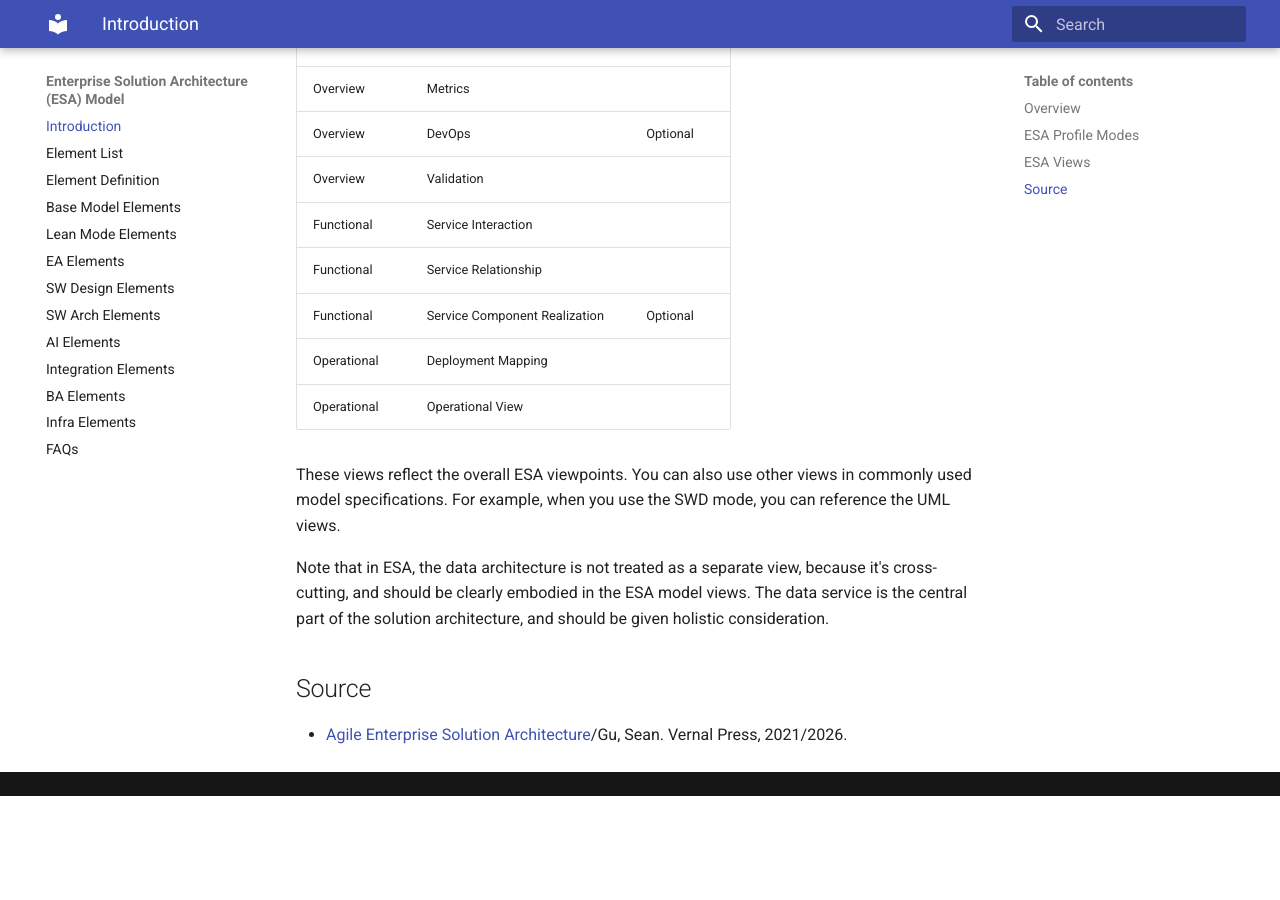
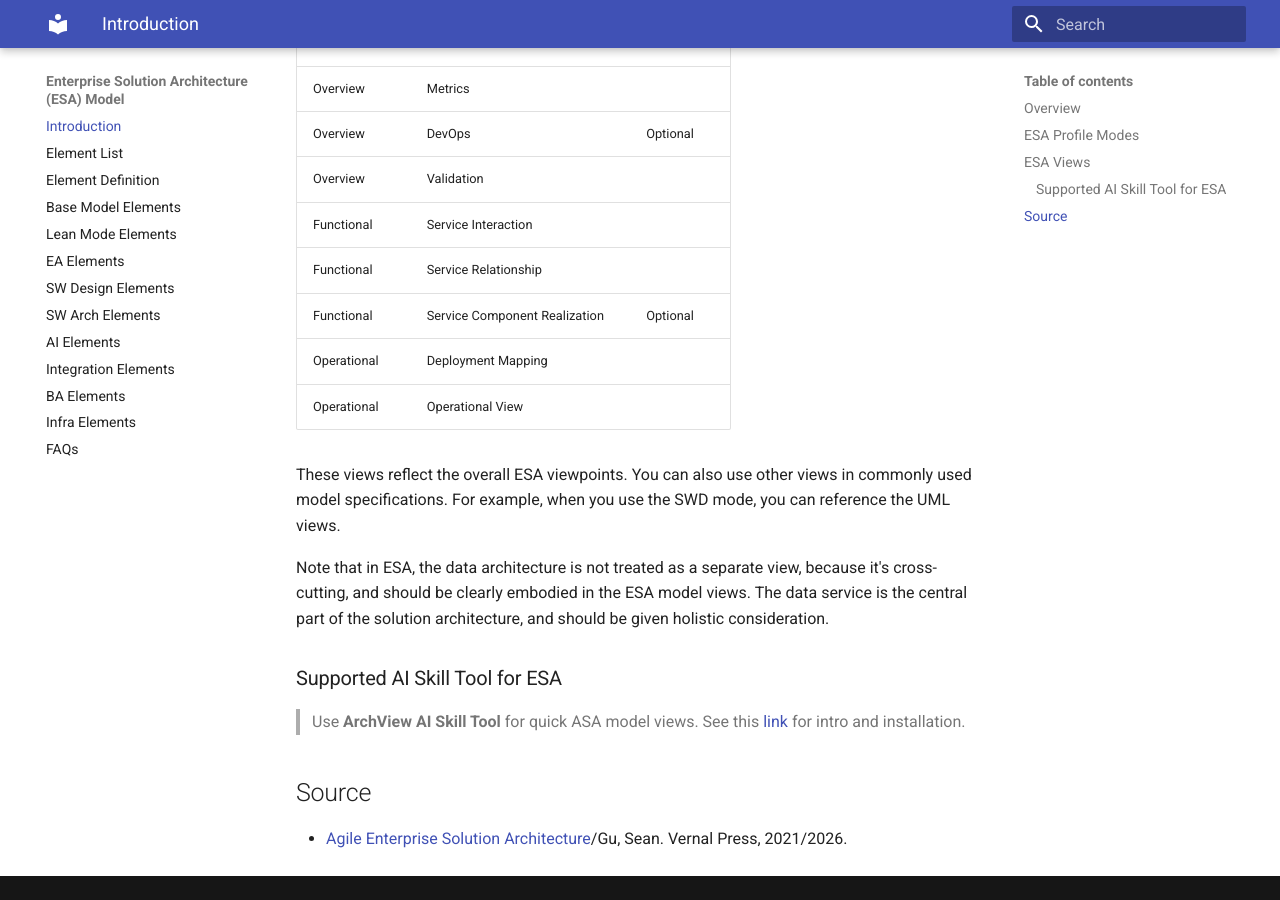
Before and after one commit to seniorgu/esa, an MkDocs documentation site: the page built from docs/index.md, in a window 1280 px wide and 900 px high, scrolled down 2598 px. Built offline with MkDocs 1.6.1 and Material for MkDocs 9.7.7, drawn with Linux system fonts in a browser that asks for light colours; before the commit the page ends 3394 px from its top, so only the background shows below that.

Commit message:
Update index.md

```diff
--- a/docs/index.md
+++ b/docs/index.md
@@ -66,6 +66,10 @@ These views reflect the overall ESA viewpoints. You can also use other views in
 
 Note that in ESA, the data architecture is not treated as a separate view, because it's cross-cutting, and should be clearly embodied in the ESA model views. The data service is the central part of the solution architecture, and should be given holistic consideration.
 
+### Supported AI Skill Tool for ESA
+
+> Use **ArchView** **AI Skill Tool** for quick ASA model views. See this [link](https://a-esa.com/archview-an-ai-skill-for-quick-solution-architecture/) for intro and installation.
+
 ## Source
 
 - [Agile Enterprise Solution Architecture](https://www.amazon.com/dp/B09FL5Q8XC)/Gu, Sean. Vernal Press, 2021/2026.
```
